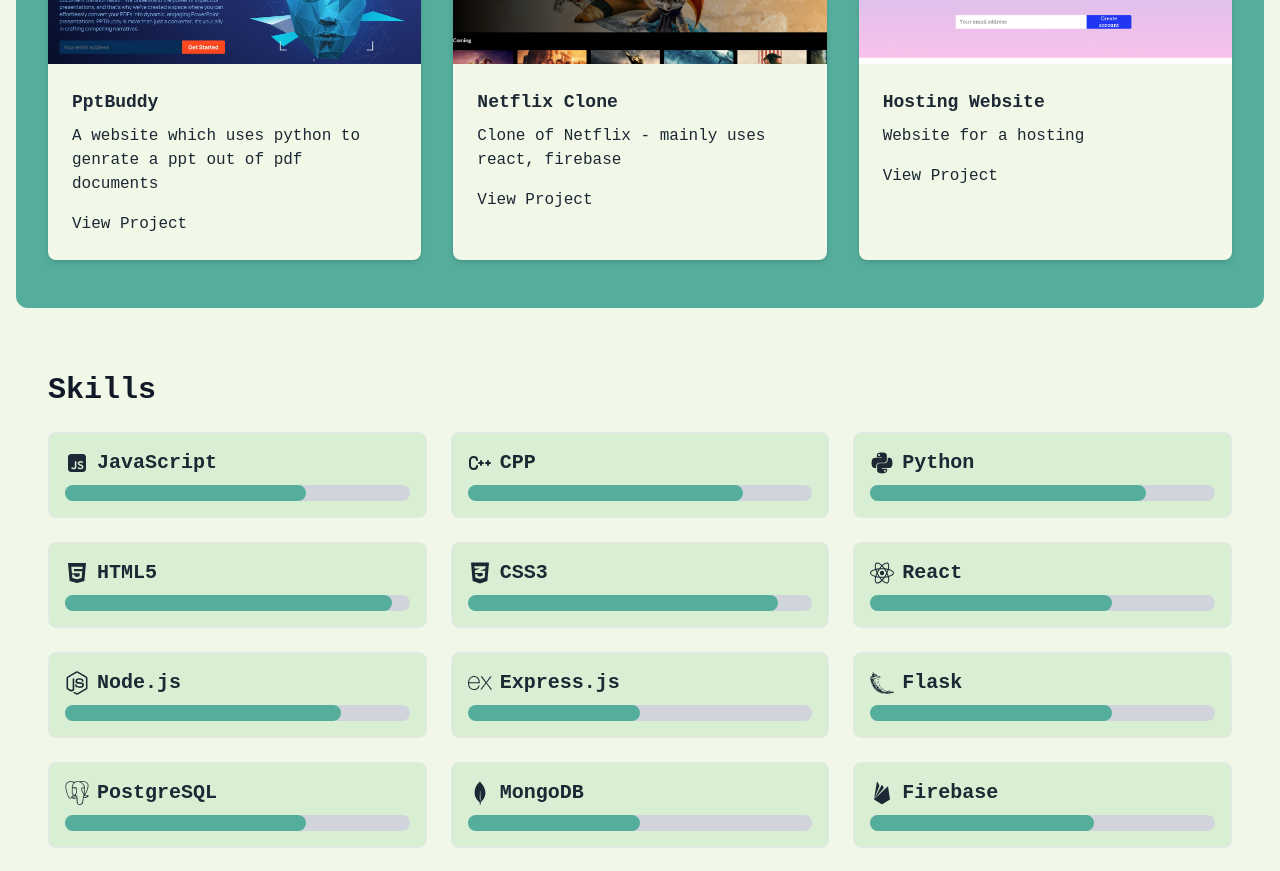
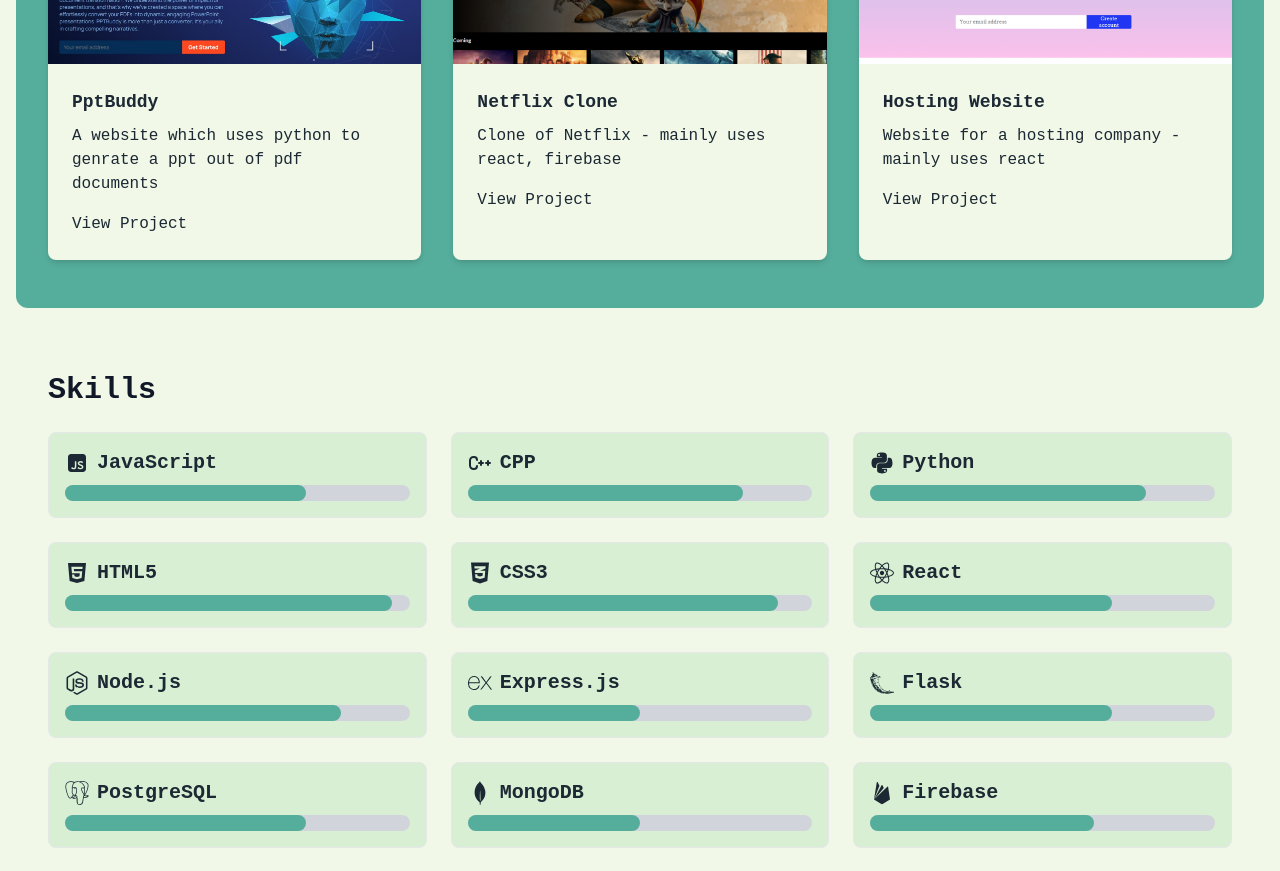
Before and after one commit to ash413/portfolio, a React (Create React App) app: page / in a window 1280 px wide. Shown: the part 820-1691 px from the top of the page. Built offline with nearby package versions, Linux system fonts and the light colour scheme.

Commit message:
too many mistakes

```diff
--- a/src/components/Projects.jsx
+++ b/src/components/Projects.jsx
@@ -21,7 +21,7 @@
   {
     id: 3,
     title: "Hosting Website",
-    description: "Website for a hosting ",
+    description: "Website for a hosting company - mainly uses react",
     image: hostinger,
     link: "https://project2-nexus-one.vercel.app/"
   }
```
